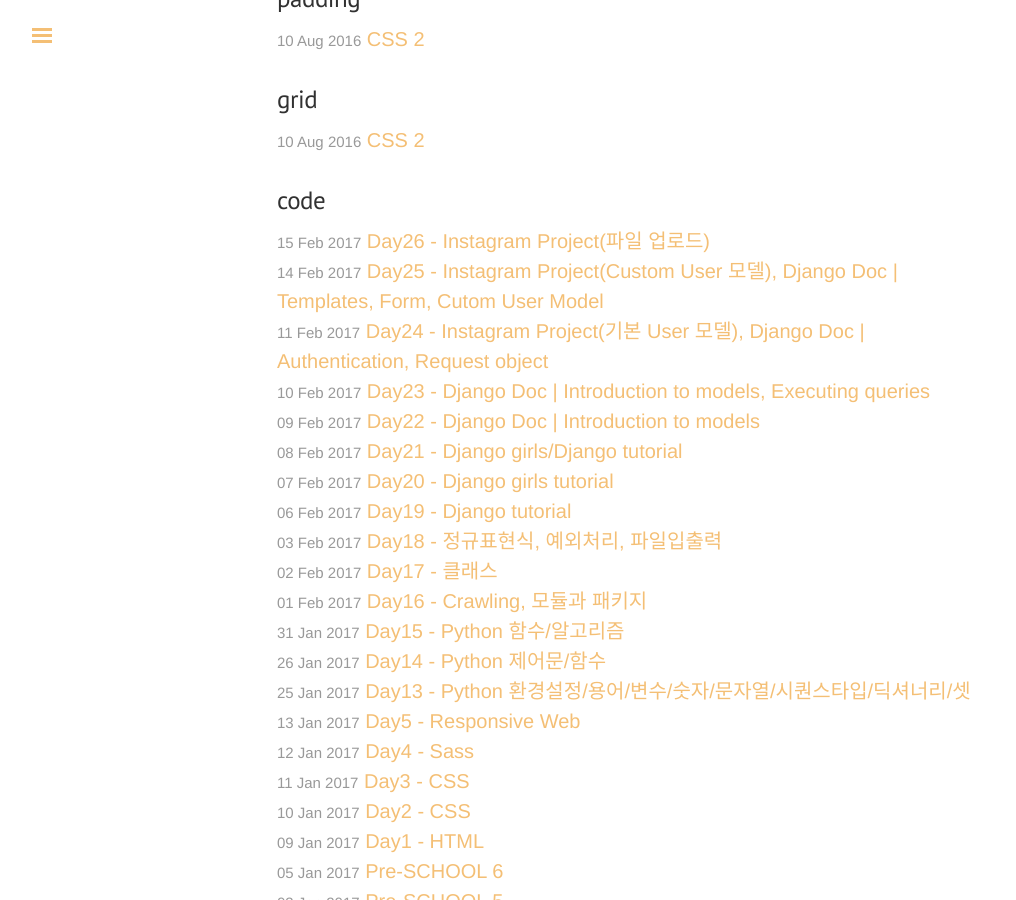
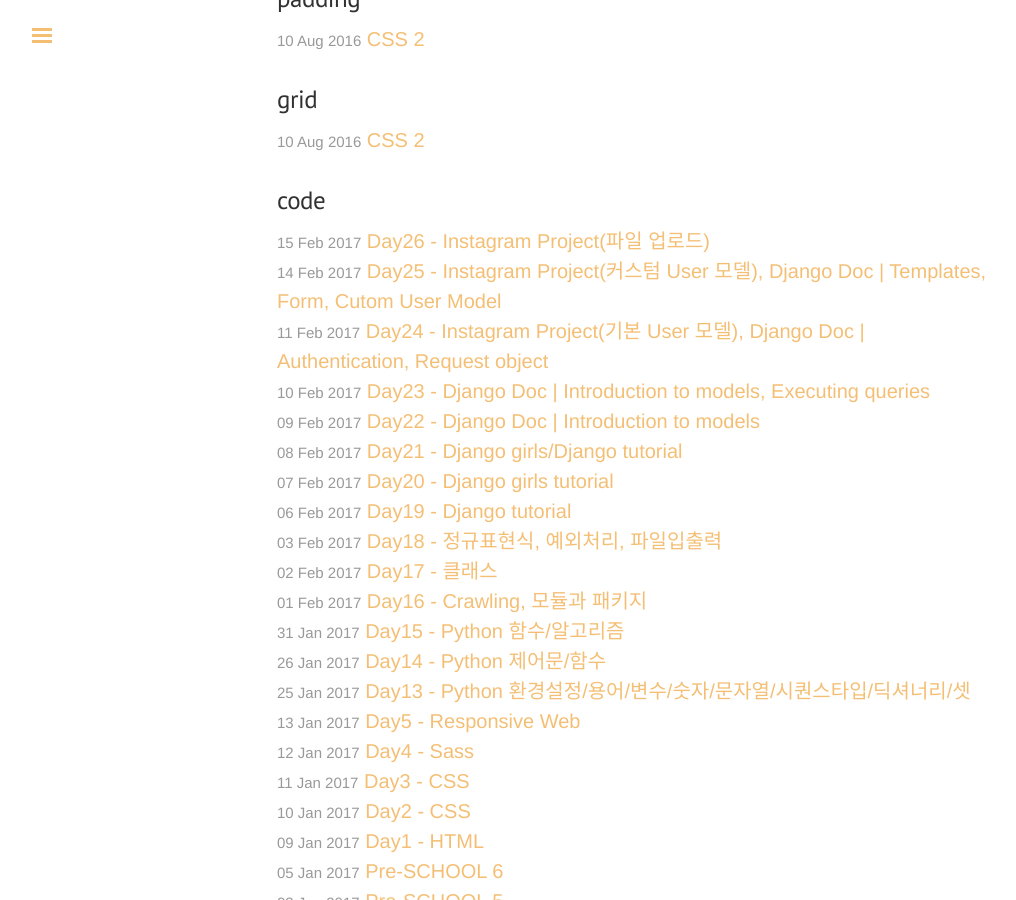
Before and after one commit to pinstinct/pinstinct.github.com, a Jekyll site: the page built from tags.html, in a window 1280 px wide and 900 px high, scrolled down 1801 px. Shown: the whole window, without its empty margins (3-1019 px from the left). Built offline with Jekyll 4.4.1, drawn with Linux system fonts in a browser that asks for light colours; some of the changed text lies outside the part shown.

Commit message:
fixed template tag

```diff
--- a/_posts/2017-02-14-wps-25.md
+++ b/_posts/2017-02-14-wps-25.md
@@ -1,6 +1,6 @@
 ---
 layout: post
-title: Day25 - Instagram Project(Custom User 모델), Django Doc | Templates, Form, Cutom User Model
+title: Day25 - Instagram Project(커스텀 User 모델), Django Doc | Templates, Form, Cutom User Model
 categories: wps
 tags: [fastcampus, python, django, code]
 ---
@@ -41,7 +41,7 @@
 #### Tags
 
 - 태그는 제어문의 역할을 해, content를 출력할 수 있다. (예: if, for)
-- 태그는 `{% %}`로 둘러싸여 있다.
+- 태그는 `{%raw%} {% %}`로 둘러싸여 있다.
 - 대부분 태그는 인자를 허용한다.
 - 일부 태그는 시작과 종료 태그가 필요하다.
 
```
